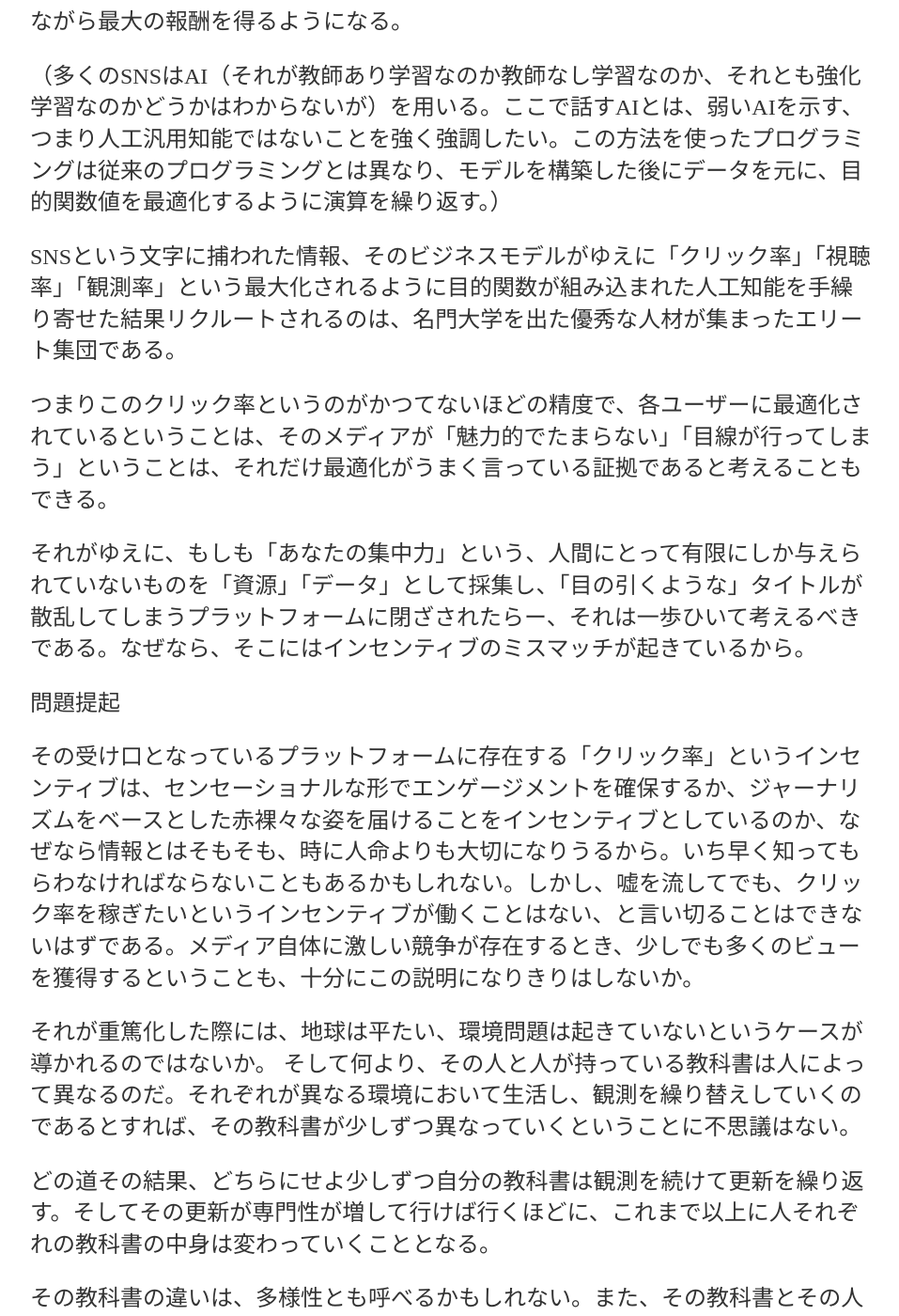
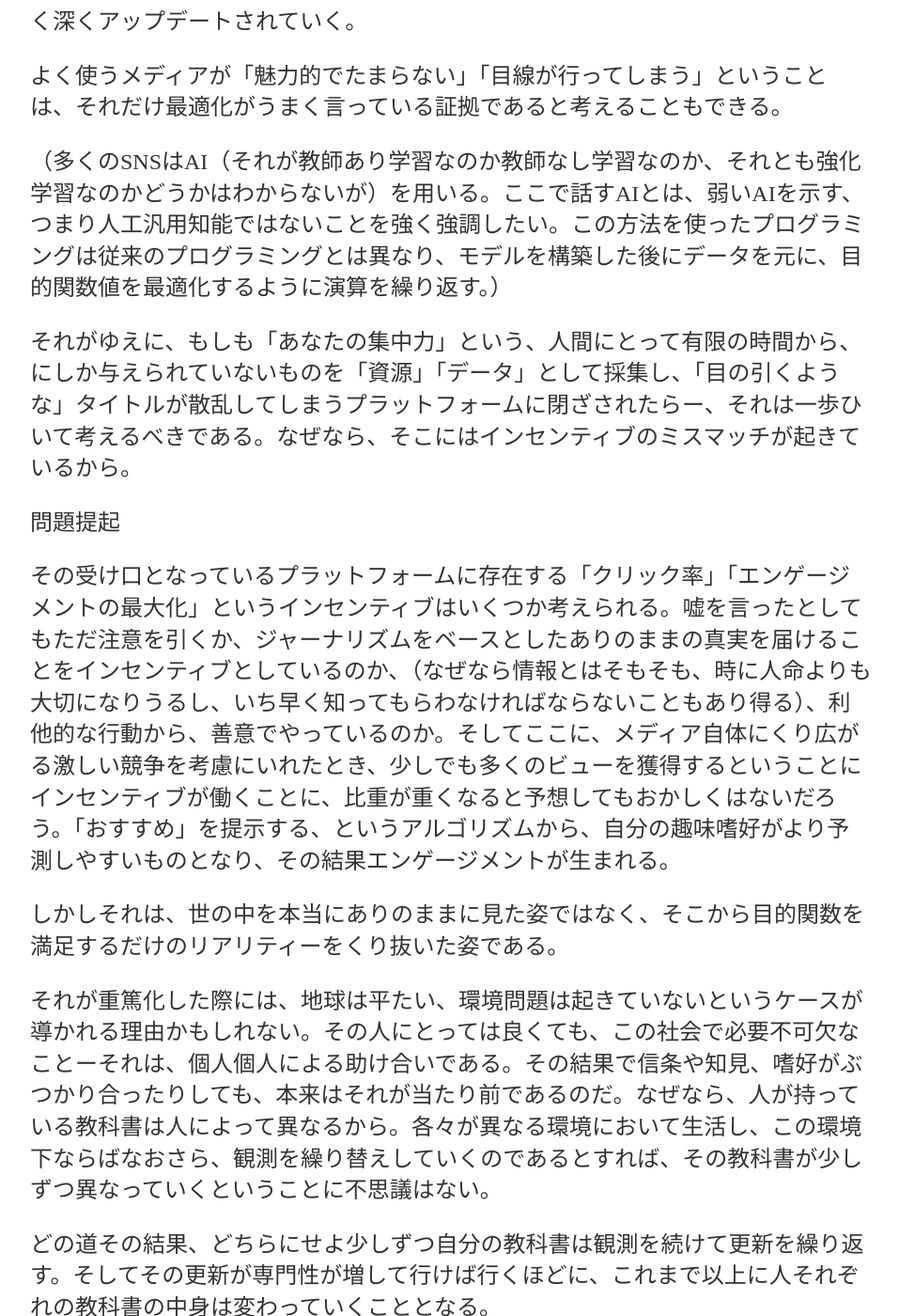
Before and after one commit to DaisukeMiyazaki/DaisukeMiyazaki.github.io, a Jekyll site: the page built from _posts/2020-03-14-RiseAndFall.md, in a window 1280 px wide and 1400 px high, scrolled down 3900 px. Shown: the whole window at 94% size, without its empty margins (160-1117 px from the left). Built offline with Jekyll 4.4.1, drawn with Linux system fonts in a browser that asks for light colours; some of the changed text lies outside the part shown.

Commit message:
Updated content

```diff
--- a/_posts/2020-03-14-RiseAndFall.md
+++ b/_posts/2020-03-14-RiseAndFall.md
@@ -54,27 +54,24 @@
 
 こうした背景から、いかにしてそのサイクルを最大化しより多くのエンゲージメントを獲得するか、これを定量化したものを目的関数と言える。
 
-名門大学を出て、優秀な人材が集まったエリート集団が作ったプラットフォーム。「あなたの注意を引く」という目的で
+名門大学を出て、優秀な人材が集まったエリート集団が作ったプラットフォーム。「あなたの注意を引き、エンゲージメントを最大化する」という目的（これを目的関数といい、現在値と目的までの差を損失関数という）で、ありとあらゆるアルゴリズムが使用されている。強化学習と呼ばれる人工知能の応用例として、損失関数の最小化に方策は設定され、変わる環境に適合し、その持ち主に最適化を繰り返しながら最大の報酬を得るようになる。
 
-テキストは更新される、更新されるメカニズムは以前よりも早くなっていて、かつ専門的な内容にアップデートされていく。情報を提供する元となる媒体は、「クリック率の最大化」という目的関数を達成するために、ありとあらゆるアルゴリズムが使用されている。強化学習と呼ばれる人工知能の応用例として、クリック率があがるように方策は設定され、変わる環境に適合し、その持ち主に最適化を繰り返しながら最大の報酬を得るようになる。
+自分の教科書ーゆえに信条、知見、嗜好もー更新され、そのペースは以前よりも早く深くアップデートされていく。
 
+よく使うメディアが「魅力的でたまらない」「目線が行ってしまう」ということは、それだけ最適化がうまく言っている証拠であると考えることもできる。
 
 （多くのSNSはAI（それが教師あり学習なのか教師なし学習なのか、それとも強化学習なのかどうかはわからないが）を用いる。ここで話すAIとは、弱いAIを示す、つまり人工汎用知能ではないことを強く強調したい。この方法を使ったプログラミングは従来のプログラミングとは異なり、モデルを構築した後にデータを元に、目的関数値を最適化するように演算を繰り返す。）
 
-
-SNSという文字に捕われた情報、そのビジネスモデルがゆえに「クリック率」「視聴率」「観測率」という最大化されるように目的関数が組み込まれた人工知能を手繰り寄せた結果リクルートされるのは、名門大学を出た優秀な人材が集まったエリート集団である。
-
-つまりこのクリック率というのがかつてないほどの精度で、各ユーザーに最適化されているということは、そのメディアが「魅力的でたまらない」「目線が行ってしまう」ということは、それだけ最適化がうまく言っている証拠であると考えることもできる。
-
-それがゆえに、もしも「あなたの集中力」という、人間にとって有限にしか与えられていないものを「資源」「データ」として採集し、「目の引くような」タイトルが散乱してしまうプラットフォームに閉ざされたらー、それは一歩ひいて考えるべきである。なぜなら、そこにはインセンティブのミスマッチが起きているから。
+それがゆえに、もしも「あなたの集中力」という、人間にとって有限の時間から、にしか与えられていないものを「資源」「データ」として採集し、「目の引くような」タイトルが散乱してしまうプラットフォームに閉ざされたらー、それは一歩ひいて考えるべきである。なぜなら、そこにはインセンティブのミスマッチが起きているから。
 
 
 問題提起
 
-その受け口となっているプラットフォームに存在する「クリック率」というインセンティブは、センセーショナルな形でエンゲージメントを確保するか、ジャーナリズムをベースとした赤裸々な姿を届けることをインセンティブとしているのか、なぜなら情報とはそもそも、時に人命よりも大切になりうるから。いち早く知ってもらわなければならないこともあるかもしれない。しかし、嘘を流してでも、クリック率を稼ぎたいというインセンティブが働くことはない、と言い切ることはできないはずである。メディア自体に激しい競争が存在するとき、少しでも多くのビューを獲得するということも、十分にこの説明になりきりはしないか。
+その受け口となっているプラットフォームに存在する「クリック率」「エンゲージメントの最大化」というインセンティブはいくつか考えられる。嘘を言ったとしてもただ注意を引くか、ジャーナリズムをベースとしたありのままの真実を届けることをインセンティブとしているのか、（なぜなら情報とはそもそも、時に人命よりも大切になりうるし、いち早く知ってもらわなければならないこともあり得る）、利他的な行動から、善意でやっているのか。そしてここに、メディア自体にくり広がる激しい競争を考慮にいれたとき、少しでも多くのビューを獲得するということにインセンティブが働くことに、比重が重くなると予想してもおかしくはないだろう。「おすすめ」を提示する、というアルゴリズムから、自分の趣味嗜好がより予測しやすいものとなり、その結果エンゲージメントが生まれる。
 
-それが重篤化した際には、地球は平たい、環境問題は起きていないというケースが導かれるのではないか。
-そして何より、その人と人が持っている教科書は人によって異なるのだ。それぞれが異なる環境において生活し、観測を繰り替えしていくのであるとすれば、その教科書が少しずつ異なっていくということに不思議はない。
+しかしそれは、世の中を本当にありのままに見た姿ではなく、そこから目的関数を満足するだけのリアリティーをくり抜いた姿である。
+
+それが重篤化した際には、地球は平たい、環境問題は起きていないというケースが導かれる理由かもしれない。その人にとっては良くても、この社会で必要不可欠なことーそれは、個人個人による助け合いである。その結果で信条や知見、嗜好がぶつかり合ったりしても、本来はそれが当たり前であるのだ。なぜなら、人が持っている教科書は人によって異なるから。各々が異なる環境において生活し、この環境下ならばなおさら、観測を繰り替えしていくのであるとすれば、その教科書が少しずつ異なっていくということに不思議はない。
 
 どの道その結果、どちらにせよ少しずつ自分の教科書は観測を続けて更新を繰り返す。そしてその更新が専門性が増して行けば行くほどに、これまで以上に人それぞれの教科書の中身は変わっていくこととなる。
 
```
